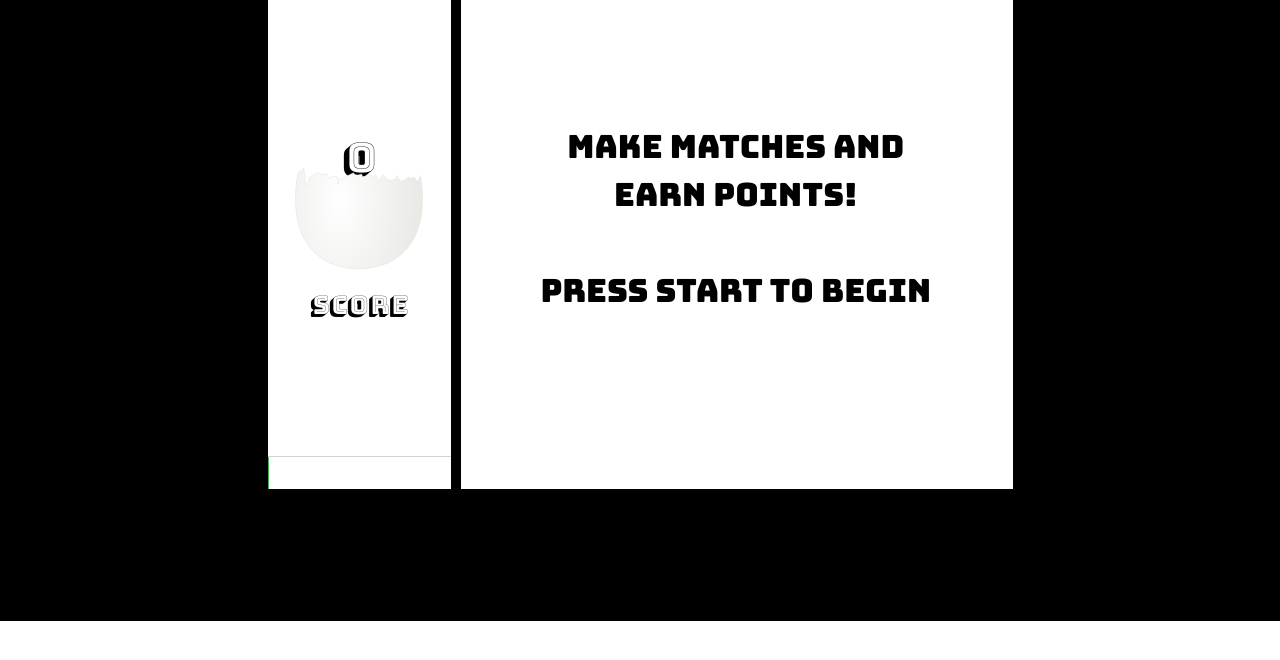
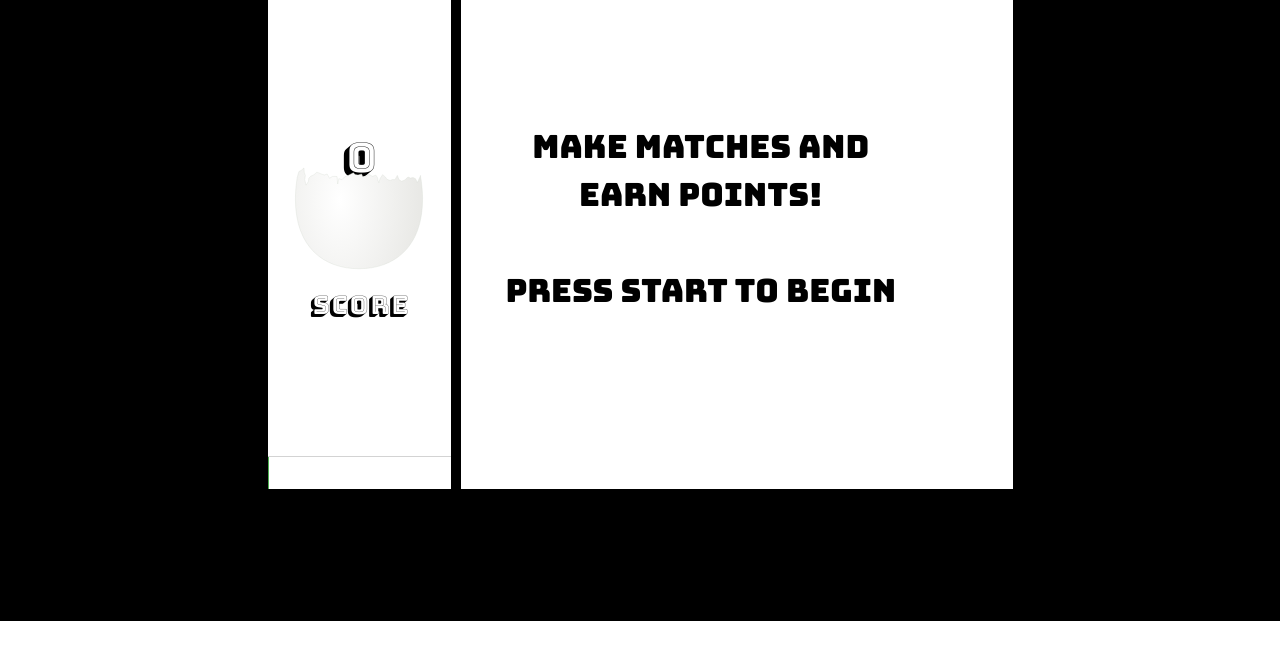
Before and after one commit to ewawrzas/Slugs-and-Dinos, a website built with webpack: page index.html in a window 1280 px wide. Shown: the part 244-904 px from the top of the page. Built offline with nearby package versions, Linux system fonts and the light colour scheme.

Commit message:
realign instructions

```diff
--- a/assets/index.css
+++ b/assets/index.css
@@ -196,7 +196,6 @@ body {
   display: flex;
   font-size: 32px;
   position: relative;
-  left: 35px;
   font-family: 'Bungee', cursive;
 }
 
```
